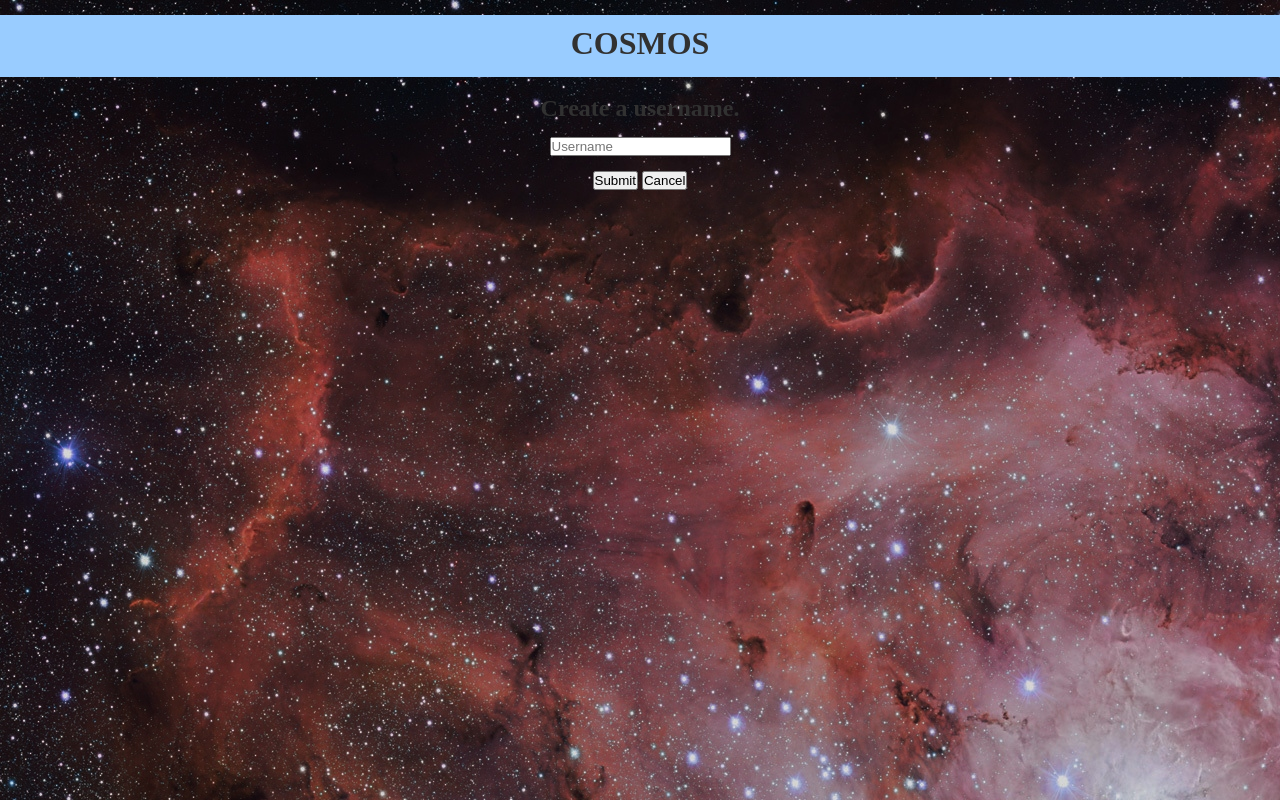
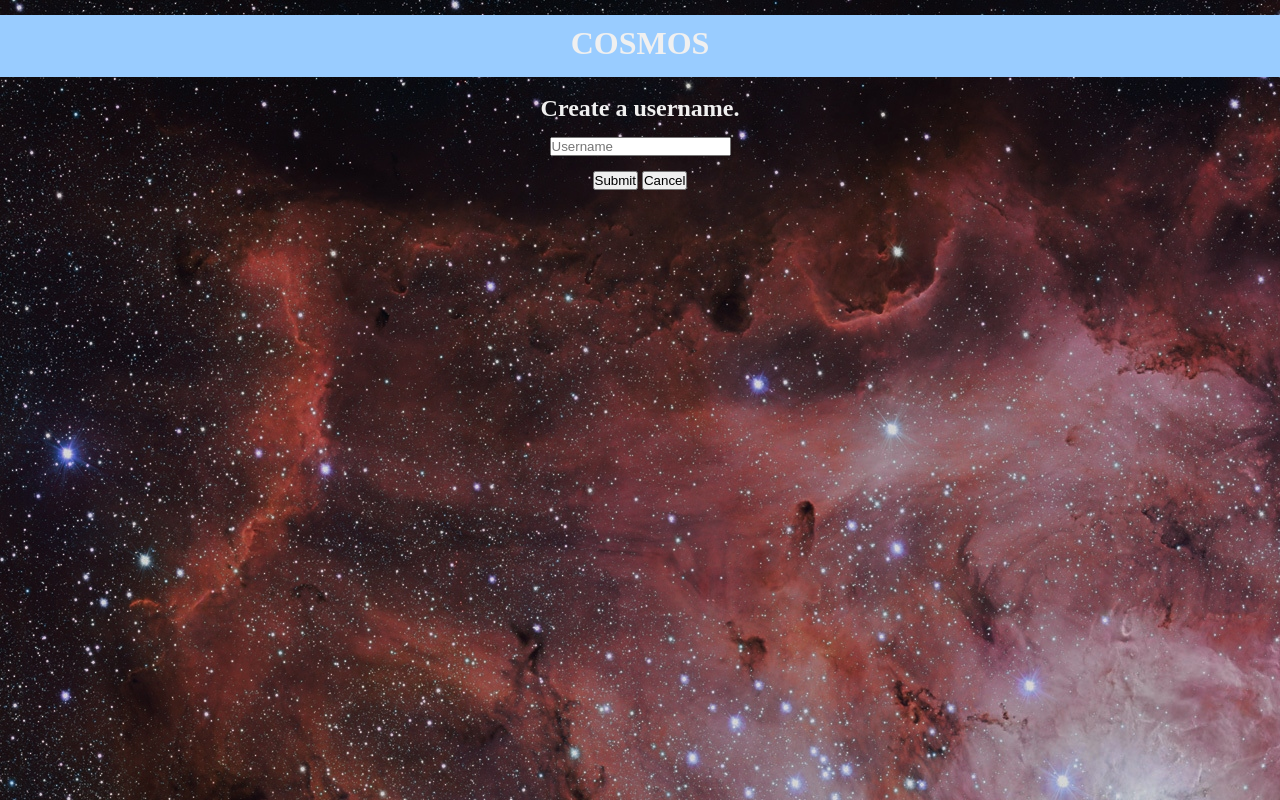
Before and after one commit to stuycs-softdev/proj3-6-COSMOS, a Python web app: template templates/register.html in a window 1280 px wide. Run offline with Jinja, Linux system fonts and the light colour scheme; the template is opened without the code that fills it, so the values that code supplies are empty; some web fonts are replaced.

Commit message:
Apparently the thing I sent earlier wasn't changed

```diff
--- a/static/css/style.css
+++ b/static/css/style.css
@@ -9,7 +9,7 @@ body {
         background-attachment:fixed;
         text-align:center;
 	font-family:"Bazar";
-        color:#313131;
+        color:#F0F0F0;
 }
 
 * {
```
